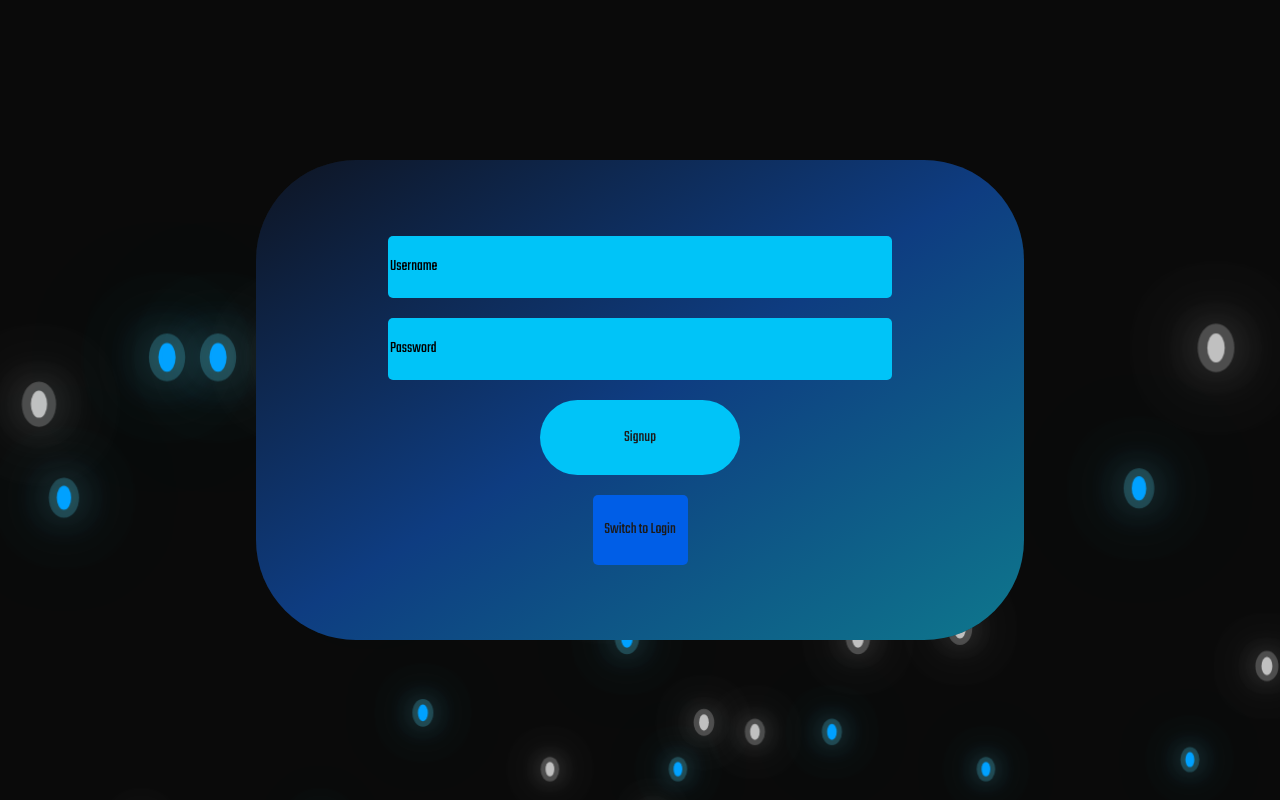
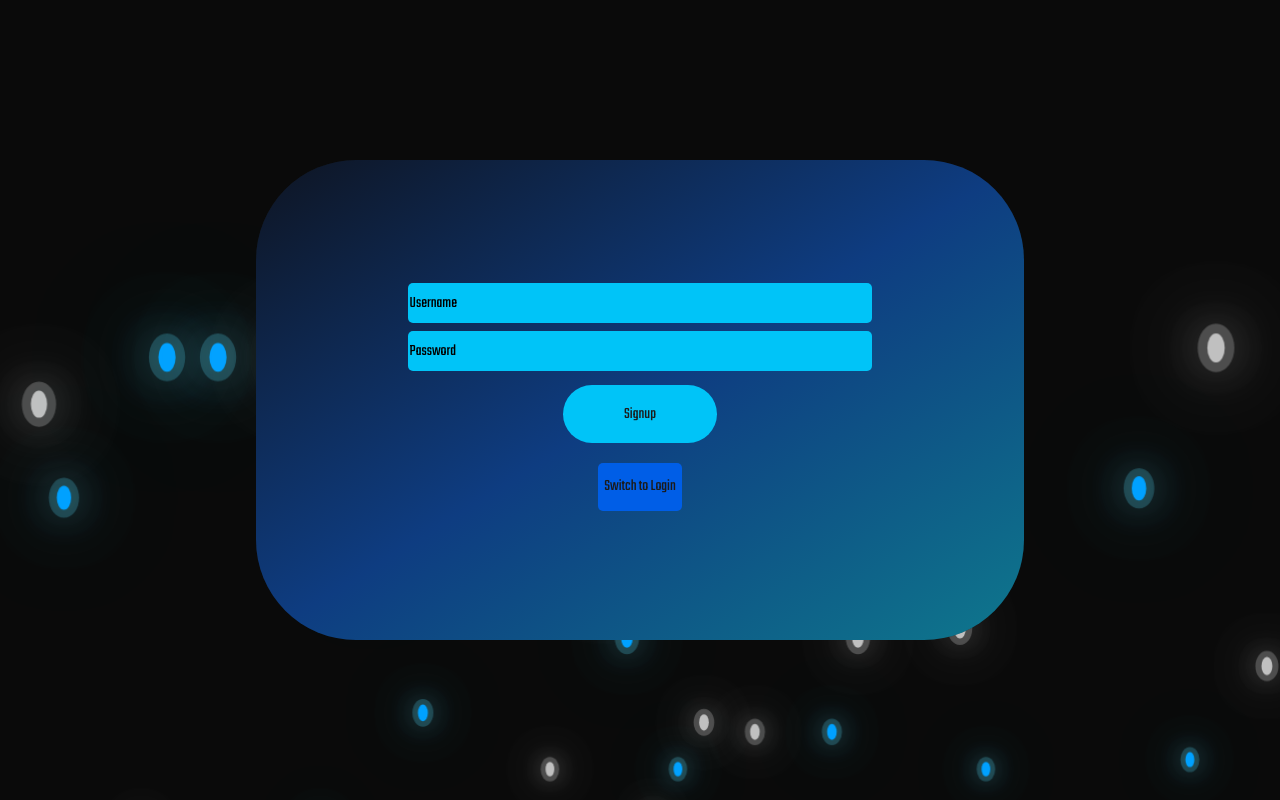
Before and after one commit to TheHeartstriker/FitnessApp, a React (Vite) app in the folder FitnessApp/: page /login in a window 1280 px wide. Built offline with nearby package versions, Linux system fonts and the light colour scheme.

Commit message:
Share and login css updates
Re did the share and login pages css styles just a refactor

```diff
--- a/FitnessApp/src/Login/Login.css
+++ b/FitnessApp/src/Login/Login.css
@@ -1,18 +1,18 @@
 :root {
-  /* Netural */
-  --grey: hsl(0, 0%, 50%);
-  --grey-1: hsl(0, 0%, 30%);
-  --grey-2: hsl(0, 0%, 15%);
-  --grey-3: hsl(0, 0%, 10%);
-
-  /* Blues */
-  --Blue-1: hsl(234, 100%, 50%);
-  --Blue-2: hsl(234, 100%, 35%);
-  --Blue-3: hsl(234, 100%, 20%);
-  /* Cyans */
-  --Cyan-1: hsl(202, 100%, 50%);
-  --Cyan-2: hsl(202, 100%, 35%);
-  --Cyan-3: hsl(202, 100%, 20%);
+  /* Main color accents */
+  --Blue-1: #00c4f8;
+  --Blue-2: #008ad3;
+  /* Card backgrounds */
+  --Card-Basic: #1b1b1b;
+  /* Common gradient */
+  --Gradient1: #000e29;
+  --Gradient2: #005ee7;
+  --Gradient3: #00d4ff;
+  /* Common text */
+  --Text-White: #ffffff;
+  --Text-Blue: #00d4ff;
+  /* Basic background 'filler' space */
+  --Background: #0a0a0a;
 }
 
 /* Container that holds the LogSingin box */
@@ -22,7 +22,7 @@
   align-items: center;
   justify-content: center;
   overflow: hidden;
-  background-color: #0a0a0a;
+  background-color: var(--Background);
   height: 100vh;
   width: 100vw;
 }
@@ -36,7 +36,7 @@
   justify-content: center;
   height: 60vh;
   width: 60vw;
-  background-color: #1b1b1b;
+  background-color: var(--Card-Basic);
   border-radius: 100px;
 }
 
@@ -47,25 +47,36 @@
   width: 100%;
   height: 100%;
   opacity: 0.5;
-  background: linear-gradient(to bottom right, #000e29, #005ee7 50%, #00d4ff);
+  background: linear-gradient(
+    to bottom right,
+    var(--Gradient1),
+    var(--Gradient2) 50%,
+    var(--Gradient3)
+  );
 }
 
 .LogSignPage input {
   font-family: "Teko", sans-serif;
-  font-size: 1rem;
+  width: 100%;
+  font-size: 2rem;
 }
 
 .input-group {
   z-index: 1;
+  width: 100%;
+  height: 10%;
+  display: flex;
+  justify-content: center;
+  align-items: center;
 }
 
 /* The input group is the text boxes the are used to send the username and password */
 .input-group input {
-  width: 500px;
-  height: 60px;
+  width: 60%;
+  height: 80%;
   border: none;
   border-radius: 5px;
-  background-color: #00c4f8;
+  background-color: var(--Blue-1);
   margin: 10px;
   color: white;
 }
@@ -76,30 +87,30 @@
 /* The switch button */
 .Switch {
   font-family: "Teko", sans-serif;
-  font-size: 1em;
-  background-color: #005ee7;
+  font-size: 2rem;
+  background-color: var(--Gradient2);
   margin: 10px;
   border: none;
   border-radius: 5px;
-  height: 70px;
-  width: 95px;
+  height: 10%;
+  width: 11%;
   color: #1b1b1b;
   z-index: 1;
   transition: 1s ease-in-out background-color;
 }
 
 .Switch:hover {
-  background-color: #00d4ff;
+  background-color: var(--Text-Blue);
 }
 
 /* The button that either logs the user in or signs them up */
 .loginOrSign {
   font-family: "Teko", sans-serif;
-  font-size: 1em;
+  font-size: 2rem;
   color: #1b1b1b;
-  width: 200px;
-  height: 75px;
-  background: #00c4f8;
+  width: 20%;
+  height: 12%;
+  background: var(--Blue-1);
   border-radius: 50px;
   border: none;
   margin: 10px;
@@ -107,8 +118,8 @@
   transition: 1s ease-in-out background, 1s ease-in-out box-shadow;
 }
 .loginOrSign:hover {
-  box-shadow: 0 0 10px 5px #00c4f8;
-  background: #008ad3;
+  box-shadow: 0 0 10px 5px var(--Blue-1);
+  background: var(--Blue-2);
 }
 /* Animations to notifiy the user if something was successful */
 .AnimatePulseRed {
--- a/FitnessApp/src/NavBar/Nav.jsx
+++ b/FitnessApp/src/NavBar/Nav.jsx
@@ -21,35 +21,27 @@ function Nav() {
   if (isSignedIn) {
     return (
       <div className={`NavBarContainer ${isCollapsed ? "collapsed" : ""}`}>
-        <div className="SideBar">
-          {/* The initial indicator */}
-          <Bars4Icon className="icons" onClick={handleIconClick} />
-        </div>
+        <div className="SideBar">{/* The initial indicator */}</div>
         {/* Items */}
         <ul className={`NavBar ${isCollapsed ? "collapsed" : ""}`}>
+          <li onClick={handleIconClick}>
+            <Bars4Icon className="icons" />
+          </li>
           <li onClick={() => navigate("/Share")}>
             {!isCollapsed && <span>Share</span>}
-            <div className="iconContainer">
-              <ShareIcon className="icons" />
-            </div>
+            <ShareIcon className="icons" />
           </li>
           <li onClick={() => navigate("/login")}>
             {!isCollapsed && <span>Login</span>}
-            <div className="iconContainer">
-              <ArrowLeftEndOnRectangleIcon className="icons" />
-            </div>
+            <ArrowLeftEndOnRectangleIcon className="icons" />
           </li>
           <li onClick={() => navigate("/view")}>
             {!isCollapsed && <span>Stats</span>}
-            <div className="iconContainer">
-              <AdjustmentsHorizontalIcon className="icons" />
-            </div>
+            <AdjustmentsHorizontalIcon className="icons" />
           </li>
           <li onClick={() => navigate("/daily")}>
             {!isCollapsed && <span>Daily</span>}
-            <div className="iconContainer">
-              <HeartIcon className="icons" />
-            </div>
+            <HeartIcon className="icons" />
           </li>
         </ul>
       </div>
--- a/FitnessApp/src/Share/Share.css
+++ b/FitnessApp/src/Share/Share.css
@@ -1,20 +1,18 @@
 :root {
-  /* Netural */
-  --grey: hsl(0, 0%, 50%);
-  --grey-1: hsl(0, 0%, 30%);
-  --grey-2: hsl(0, 0%, 15%);
-  --grey-3: hsl(0, 0%, 10%);
-  --grey-4: hsl(0, 0%, 5%);
-
-  /* Blues */
-  --Blue-1: hsl(234, 100%, 50%);
-  --Blue-2: hsl(234, 100%, 35%);
-  --Blue-3: hsl(234, 100%, 20%);
-  /* Cyans */
-  --Cyan-0: hsl(202, 100%, 80%);
-  --Cyan-1: hsl(202, 100%, 50%);
-  --Cyan-2: hsl(202, 100%, 35%);
-  --Cyan-3: hsl(202, 100%, 20%);
+  /* Main color accents */
+  --Blue-1: #00c4f8;
+  --Blue-2: #008ad3;
+  /* Card backgrounds */
+  --Card-Basic: #1b1b1b;
+  /* Common gradient */
+  --Gradient1: #000e29;
+  --Gradient2: #005ee7;
+  --Gradient3: #00d4ff;
+  /* Common text */
+  --Text-White: #ffffff;
+  --Text-Blue: #00d4ff;
+  /* Basic background 'filler' space */
+  --Background: #0a0a0a;
 }
 /* The overall container for the share */
 .ShareContainer {
@@ -42,7 +40,12 @@
   height: 100%;
   opacity: 0.3;
   border-radius: 0;
-  background: linear-gradient(to bottom right, #000e29, #005ee7 50%, #00d4ff);
+  background: linear-gradient(
+    to bottom right,
+    var(--Gradient1),
+    var(--Gradient2) 50%,
+    var(--Gradient3)
+  );
   z-index: -1;
 }
 
@@ -50,11 +53,11 @@
 .Item {
   position: relative;
   text-align: center;
-  border: 3px solid #00c4f8;
+  border: 3px solid var(--Blue-1);
   box-shadow: 0 0 30px var(--Blue-3);
 
-  background-color: #1b1b1b;
-
+  background-color: var(--Card-Basic);
+  font-size: 2rem;
   margin: 75px;
   aspect-ratio: 1 / 1;
   border-radius: 5px;
@@ -67,10 +70,10 @@
 }
 
 .Item h3 {
-  font-size: 1.5vh;
+  font-size: 1.5rem;
   margin: 0;
   padding: 0;
-  color: #00d4ff;
+  color: var(--Text-Blue);
   z-index: 2;
 }
 
--- /dev/null
+++ b/FitnessApp/src/Site.css
@@ -0,0 +1,40 @@
+html {
+  font-size: 16px;
+  font-family: "Teko", sans-serif;
+}
+
+@media (min-width: 2000px) {
+  html {
+    font-size: 18px;
+  }
+}
+
+@media (min-width: 1400px) {
+  html {
+    font-size: 14px;
+  }
+}
+
+@media (min-width: 1200px) {
+  html {
+    font-size: 12px;
+  }
+}
+
+@media (min-width: 1000px) {
+  html {
+    font-size: 10px;
+  }
+}
+
+@media (min-width: 600px) {
+  html {
+    font-size: 8px;
+  }
+}
+
+@media (max-width: 599px) {
+  html {
+    font-size: 7px;
+  }
+}
--- a/FitnessApp/src/main.jsx
+++ b/FitnessApp/src/main.jsx
@@ -17,6 +17,7 @@ import "./Login/Login.css";
 import "./Daily/Daily.css";
 import "./Share/Share.css";
 import "./NavBar/Nav.css";
+import "./Site.css";
 
 //
 //The daily page is the input page for the user to input their daily data into the server
```
